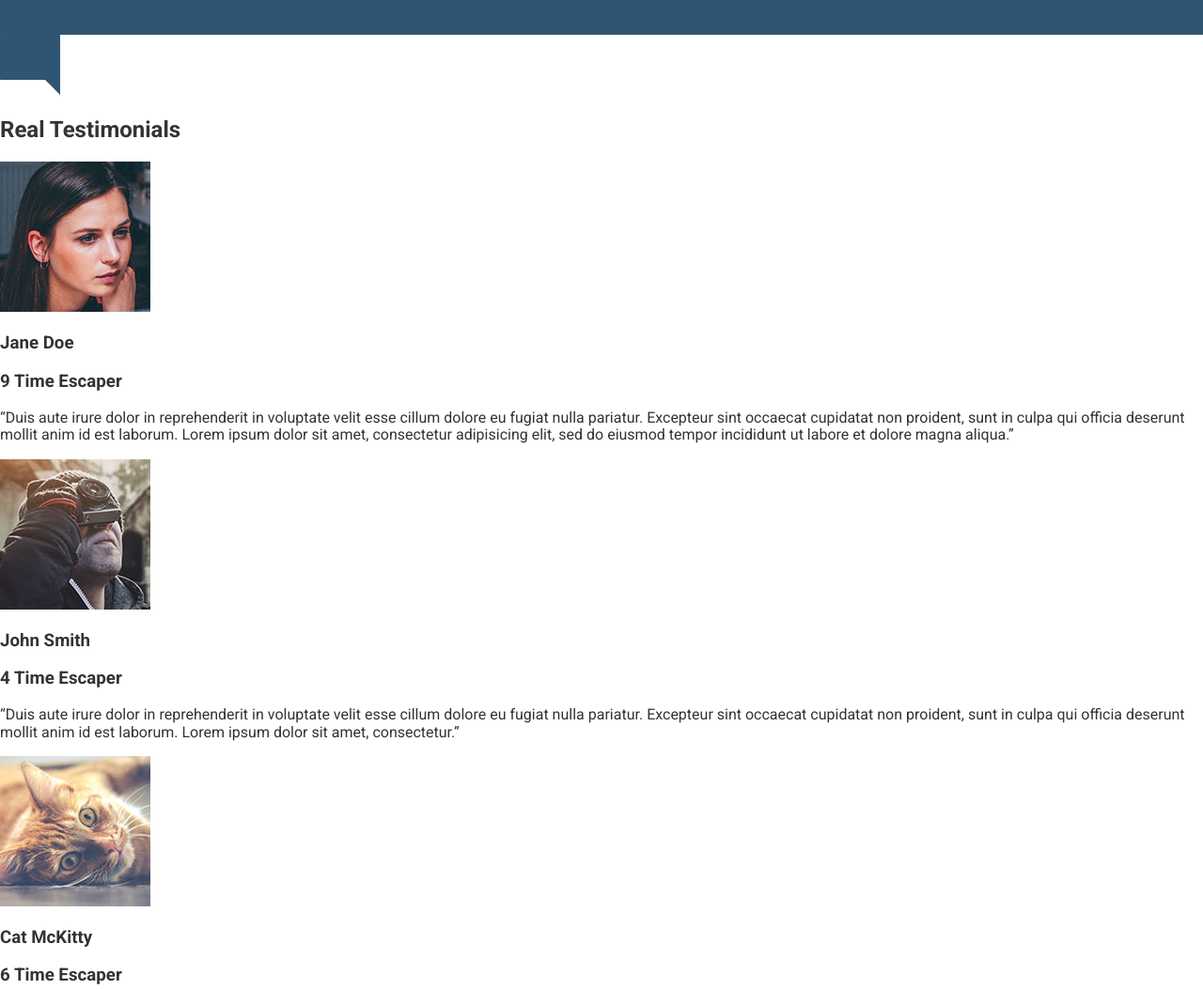
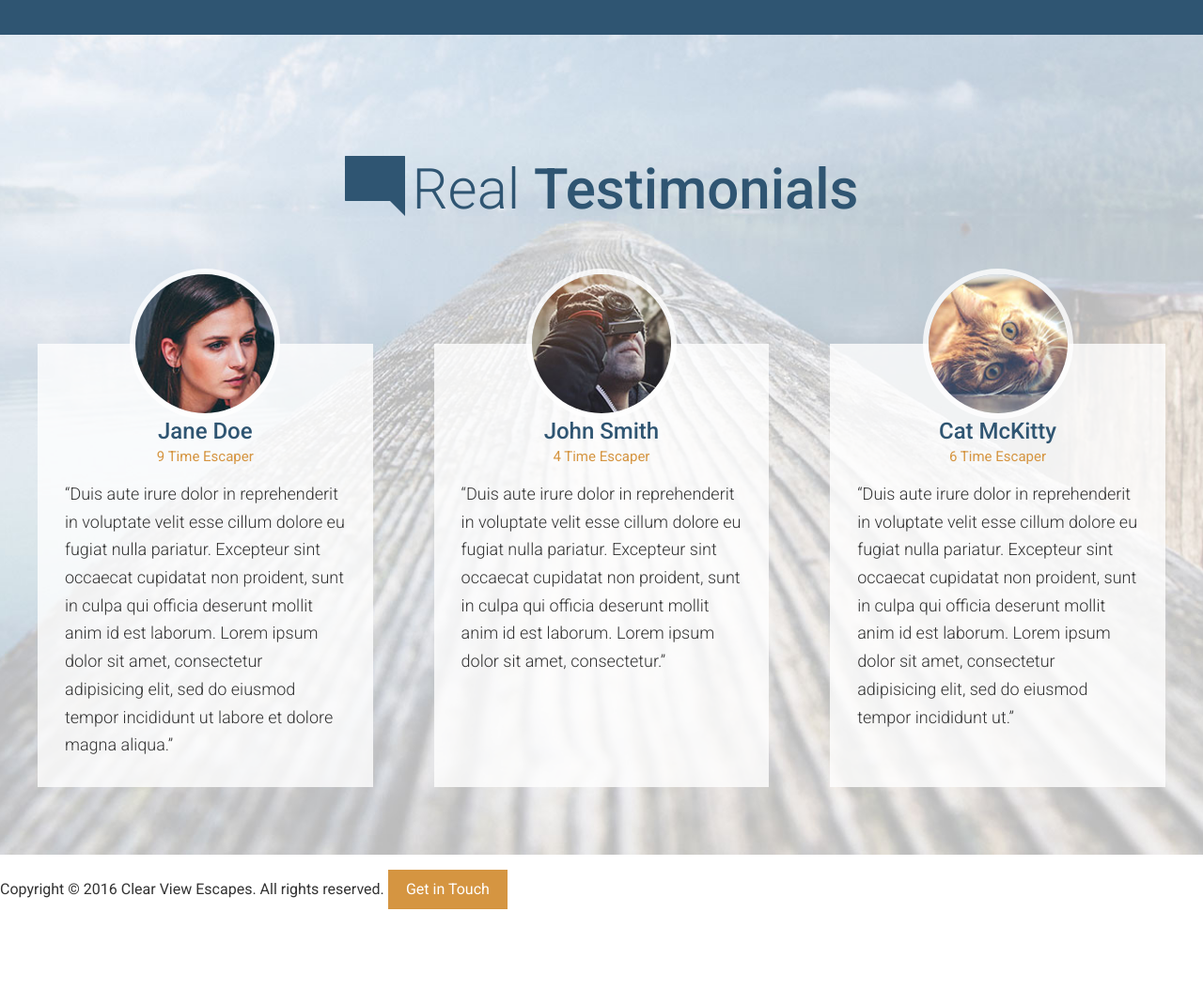
Before and after one commit to Webyara/MyJourney, a website: page app/index.html in a window 1280 px wide. Shown: the part 2980-4033 px from the top of the page at 94% size. After the commit the page ends 3964 px from the top, so only its background shows below. Drawn offline with Linux system fonts and the light colour scheme.

Commit message:
Completed the Testimonials section

```diff
--- a/app/assets/styles/base/_mixins.css
+++ b/app/assets/styles/base/_mixins.css
@@ -11,7 +11,7 @@
 }
 
 @define-mixin atLarge {
-  @media (min-width: 1200px) {
+  @media (min-width: 1010px) {
     @mixin-content;
   }
 }
--- a/app/assets/styles/modules/_page-section.css
+++ b/app/assets/styles/modules/_page-section.css
@@ -1,14 +1,38 @@
 .page-section {
+  padding: 1.2rem 0;
 
-	padding: 1.2rem 0;
+  @mixin atMedium {
+    padding: 4.5rem 0;
+  }
 
- @mixin atMedium {
-	 padding: 4.5rem 0;
- }
+  &--no-b-padding-until-medium {
+    padding-bottom: 0;
 
+    @mixin atMedium {
+      padding-bottom: 4.5rem;
+    }
+  }
+
+    &--no-b-padding-until-large {
+    padding-bottom: 0;
+
+    @mixin atLarge {
+      padding-bottom: 4.5rem;
+    }
+  }
 
   &--blue {
     background-color: $mainBlue;
     color: #FFF;
   }
+
+  &--testimonials {
+    background-color: #e0e6ef;
+
+    @mixin atLarge {
+      background: url('/assets/images/testimonials-bg.jpg') top center no-repeat;
+      background-size: cover;
+    }
+  }
+
 }
--- a/app/assets/styles/modules/_row.css
+++ b/app/assets/styles/modules/_row.css
@@ -1,6 +1,10 @@
 .row {
 
 	@mixin clearfix;
+
+	&--t-padding {
+		padding-top: 80px;
+	}
 
 	&--gutters {
 		margin-right: -65px;
@@ -8,6 +12,10 @@
 
 	&--gutters-large {
 		margin-right: -100px;
+	}
+
+	&--gutters-right {
+		margin-right: -45px;
 	}
 
 
@@ -20,6 +28,12 @@
 	&--gutters-large > div {
 		padding-right: 100px;
 	}
+
+	&-gutters-small > div {
+		padding-right: 45px;
+	}
+
+
 
 	&__b-margin-untill-medium {
 		margin-bottom: 1rem;
@@ -58,6 +72,62 @@
 
 	}
 
+	@mixin atLarge {
+
+		&__b-margin-untill-large {
+			margin-bottom: 0;
+		}
+
+		&__large-4 {
+		float: left;
+		width: 33.33%;
+	}
+
+	&__large-4--larger {
+		width: 37%;
+	}
+
+	&__large-6 {
+		float: left;
+		width: 50%;
+
+	}
+
+
+	&__large-8 {
+		float: left;
+		width:66.66%
+	}
+
+	&__large-8--smaller {
+		width: 63%;
+	}
+
+	}
+
+	/*Begin Equal Height Rules*/
+
+	&--equal-height-at-medium {
+		@mixin atMedium {
+			display: flex;
+		}
+
+		& > div {
+			float: none;
+			display: flex;
+		}
+	}
+
+	&--equal-height-at-large {
+		@mixin atLarge {
+			display: flex;
+		}
+
+		& > div {
+			float: none;
+			display: flex;
+		}
+	}
 
 
 
--- a/app/assets/styles/modules/_section-title.css
+++ b/app/assets/styles/modules/_section-title.css
@@ -11,6 +11,10 @@
     font-weight: 500;
   }
 
+   &--blue {
+	  color: $mainBlue;
+  }
+
   &__icon {
     display: block;
     margin-left: auto;
@@ -18,6 +22,8 @@
     margin-bottom: .6rem;
 
     @mixin atSmall {
+	  position: relative;
+	  top: 8px;
       margin-right: .5rem;
       margin-left: 0;
       margin-bottom: 0;
--- /dev/null
+++ b/app/assets/styles/modules/_testimonial.css
@@ -0,0 +1,45 @@
+.testimonial {
+	background-color: rgba(255, 255, 255, .8);
+	padding: 0 18px 1px 18px;
+	margin-bottom: 98px;
+
+	@mixin atLarge {
+		margin-bottom: 0;
+		padding: 0 1.8125rem 1px 1.8125rem;
+
+	}
+
+	&--last {
+		margin-bottom: 0;
+	}
+
+
+
+	&__photo {
+		border-radius: 80px;
+		overflow: hidden;
+		width: 160px;
+		height: 160px;
+		margin: 0 auto -80px auto;
+		position: relative;
+		top: -80px;
+		border: 6px solid rgba(255, 255, 255, .8);
+	}
+
+	&__title {
+		color: $mainBlue;
+		text-align: center;
+		font-size: 1.5rem;
+		font-weight: 500;
+		margin: 0;
+	}
+
+	&__subtitle {
+		color: $mainOrange;
+		text-align: center;
+		font-weight: 400;
+		font-size: 0.9375rem;
+		margin: .25rem 0 1rem 0;
+	}
+
+}
--- a/app/assets/styles/modules/_wrapper.css
+++ b/app/assets/styles/modules/_wrapper.css
@@ -8,6 +8,26 @@
 
   &--medium {
     max-width: 976px;
+  }
+
+  &--no-padding-until-medium {
+	  padding-left: 0;
+	  padding-right: 0;
+
+	  @mixin atMedium {
+		  padding-left: 18px;
+		  padding-right: 18px;
+	  }
+  }
+
+  &--no-padding-until-large {
+	  padding-left: 0;
+	  padding-right: 0;
+
+	  @mixin atLarge {
+		  padding-left: 18px;
+		  padding-right: 18px;
+	  }
   }
 
   .wrapper {
--- a/app/assets/styles/styles.css
+++ b/app/assets/styles/styles.css
@@ -11,3 +11,4 @@
 @import "modules/_generic-content-container";
 @import "modules/_section-title";
 @import "modules/_feature-item";
+@import "modules/_testimonial";
--- a/app/index.html
+++ b/app/index.html
@@ -116,24 +116,54 @@
 	   </div>
 
 
-  <div id="testimonials">
-    <img src="assets/images/icons/comment.svg">
-    <h2>Real Testimonials</h2>
+  <div id="testimonials"  class="page-section page-section--no-b-padding-until-large page-section--testimonials">
+      <div class="wrapper wrapper--no-padding-until-large">
+			<h2 class="section-title section-title--blue" ><img class="section-title__icon"  src="assets/images/icons/comment.svg">Real <strong>Testimonials</strong></h2>
 
-    <img src="assets/images/testimonial-jane.jpg">
-    <h3>Jane Doe</h3>
-    <h3>9 Time Escaper</h3>
-    <p>&ldquo;Duis aute irure dolor in reprehenderit in voluptate velit esse cillum dolore eu fugiat nulla pariatur. Excepteur sint occaecat cupidatat non proident, sunt in culpa qui officia deserunt mollit anim id est laborum. Lorem ipsum dolor sit amet, consectetur adipisicing elit, sed do eiusmod tempor incididunt ut labore et dolore magna aliqua.&rdquo;</p>
+			<div class="row row--gutters row--equal-height-at-large row--gutters-small row--t-padding generic-content-container ">
 
-    <img src="assets/images/testimonial-john.jpg">
-    <h3>John Smith</h3>
-    <h3>4 Time Escaper</h3>
-    <p>&ldquo;Duis aute irure dolor in reprehenderit in voluptate velit esse cillum dolore eu fugiat nulla pariatur. Excepteur sint occaecat cupidatat non proident, sunt in culpa qui officia deserunt mollit anim id est laborum. Lorem ipsum dolor sit amet, consectetur.&rdquo;</p>
+				<div class="row__large-4">
+						<div class="testimonial">
 
-    <img src="assets/images/testimonial-cat.jpg">
-    <h3>Cat McKitty</h3>
-    <h3>6 Time Escaper</h3>
-    <p>&ldquo;Duis aute irure dolor in reprehenderit in voluptate velit esse cillum dolore eu fugiat nulla pariatur. Excepteur sint occaecat cupidatat non proident, sunt in culpa qui officia deserunt mollit anim id est laborum. Lorem ipsum dolor sit amet, consectetur adipisicing elit, sed do eiusmod tempor incididunt ut.&rdquo;</p>
+						<div class="testimonial__photo">
+							 <img sizes="160px" srcset="assets/images/testimonial-jane.jpg 160w, assets/images/testimonial-jane-hi-dpi.jpg 320w" alt="Jane Doe">
+						</div>
+
+					<h3 class="testimonial__title">Jane Doe</h3>
+					<h4 class="testimonial__subtitle">9 Time Escaper</h4>
+					<p>&ldquo;Duis aute irure dolor in reprehenderit in voluptate velit esse cillum dolore eu fugiat nulla pariatur. Excepteur sint occaecat cupidatat non proident, sunt in culpa qui officia deserunt mollit anim id est laborum. Lorem ipsum dolor sit amet, consectetur adipisicing elit, sed do eiusmod tempor incididunt ut labore et dolore magna aliqua.&rdquo;</p>
+					</div>
+				</div>
+
+
+				<div class="row__large-4">
+					<div class="testimonial">
+
+					<div class="testimonial__photo">
+					<img sizes="160px" srcset="assets/images/testimonial-john.jpg 160w, assets/images/testimonial-john-hi-dpi.jpg 320w" alt="John Smith">
+					</div>
+
+					<h3 class="testimonial__title">John Smith</h3>
+					<h4 class="testimonial__subtitle">4 Time Escaper</h4>
+					<p>&ldquo;Duis aute irure dolor in reprehenderit in voluptate velit esse cillum dolore eu fugiat nulla pariatur. Excepteur sint occaecat cupidatat non proident, sunt in culpa qui officia deserunt mollit anim id est laborum. Lorem ipsum dolor sit amet, consectetur.&rdquo;</p>
+				</div>
+				    </div>
+
+
+				<div class="row__large-4">
+					<div class="testimonial testimonial--last">
+					<div class="testimonial__photo">
+							<img sizes="160px" srcset="assets/images/testimonial-cat.jpg 160w, assets/images/testimonial-cat-hi-dpi.jpg 320w" alt="Cat McKitty">
+					</div>
+
+					<h3 class="testimonial__title">Cat McKitty</h3>
+					<h4 class="testimonial__subtitle">6 Time Escaper</h4>
+					<p>&ldquo;Duis aute irure dolor in reprehenderit in voluptate velit esse cillum dolore eu fugiat nulla pariatur. Excepteur sint occaecat cupidatat non proident, sunt in culpa qui officia deserunt mollit anim id est laborum. Lorem ipsum dolor sit amet, consectetur adipisicing elit, sed do eiusmod tempor incididunt ut.&rdquo;</p>
+				</div>
+					</div>
+
+			</div>
+	  </div>
   </div>
 
   <footer>
--- a/app/temp/styles/styles.css
+++ b/app/temp/styles/styles.css
@@ -542,6 +542,32 @@ a {
   max-width: 976px;
 }
 
+.wrapper--no-padding-until-medium {
+  padding-left: 0;
+  padding-right: 0;
+}
+
+@media (min-width: 800px) {
+
+  .wrapper--no-padding-until-medium {
+    padding-left: 18px;
+    padding-right: 18px;
+  }
+}
+
+.wrapper--no-padding-until-large {
+  padding-left: 0;
+  padding-right: 0;
+}
+
+@media (min-width: 1010px) {
+
+  .wrapper--no-padding-until-large {
+    padding-left: 18px;
+    padding-right: 18px;
+  }
+}
+
 .wrapper .wrapper {
   padding-left: 0;
   padding-right: 0;
@@ -559,8 +585,8 @@ a {
 }
 
 .page-section {
+  padding: 1.2rem 0;
 
-	padding: 1.2rem 0;
 }
 
 @media (min-width: 800px) {
@@ -570,9 +596,43 @@ a {
   }
 }
 
+.page-section--no-b-padding-until-medium {
+  padding-bottom: 0;
+}
+
+@media (min-width: 800px) {
+
+  .page-section--no-b-padding-until-medium {
+    padding-bottom: 4.5rem;
+  }
+}
+
+.page-section--no-b-padding-until-large {
+  padding-bottom: 0;
+}
+
+@media (min-width: 1010px) {
+
+  .page-section--no-b-padding-until-large {
+    padding-bottom: 4.5rem;
+  }
+}
+
 .page-section--blue {
   background-color: #2f5572;
   color: #FFF;
+}
+
+.page-section--testimonials {
+  background-color: #e0e6ef;
+}
+
+@media (min-width: 1010px) {
+
+  .page-section--testimonials {
+    background: url('/assets/images/testimonials-bg.jpg') top center no-repeat;
+    background-size: cover;
+  }
 }
 
 .headline {
@@ -639,6 +699,10 @@ a {
   display: table;
 }
 
+.row--t-padding {
+  padding-top: 80px;
+}
+
 .row--gutters {
   margin-right: -65px;
 }
@@ -647,12 +711,20 @@ a {
   margin-right: -100px;
 }
 
+.row--gutters-right {
+  margin-right: -45px;
+}
+
 .row--gutters > div {
   padding-right: 65px;
 }
 
 .row--gutters-large > div {
   padding-right: 100px;
+}
+
+.row-gutters-small > div {
+  padding-right: 45px;
 }
 
 .row__b-margin-untill-medium {
@@ -687,6 +759,70 @@ a {
   .row__medium-8--smaller {
     width: 63%;
   }
+}
+
+@media (min-width: 1010px) {
+
+  .row__b-margin-untill-large {
+    margin-bottom: 0;
+  }
+
+  .row__large-4 {
+    float: left;
+    width: 33.33%;
+  }
+
+  .row__large-4--larger {
+    width: 37%;
+  }
+
+  .row__large-6 {
+    float: left;
+    width: 50%;
+  }
+
+  .row__large-8 {
+    float: left;
+    width: 66.66%;
+  }
+
+  .row__large-8--smaller {
+    width: 63%;
+  }
+}
+
+/*Begin Equal Height Rules*/
+
+@media (min-width: 800px) {
+
+  .row--equal-height-at-medium {
+    display: -webkit-box;
+    display: -ms-flexbox;
+    display: flex;
+  }
+}
+
+.row--equal-height-at-medium > div {
+  float: none;
+  display: -webkit-box;
+  display: -ms-flexbox;
+  display: flex;
+}
+
+@media (min-width: 1010px) {
+
+  .row--equal-height-at-large {
+    display: -webkit-box;
+    display: -ms-flexbox;
+    display: flex;
+  }
+}
+
+.row--equal-height-at-large > div {
+  float: none;
+  display: -webkit-box;
+  display: -ms-flexbox;
+  display: flex;
 }
 
 .generic-content-container p {
@@ -724,6 +860,10 @@ a {
   font-weight: 500;
 }
 
+.section-title--blue {
+  color: #2f5572;
+}
+
 .section-title__icon {
   display: block;
   margin-left: auto;
@@ -734,6 +874,8 @@ a {
 @media (min-width: 530px) {
 
   .section-title__icon {
+    position: relative;
+    top: 8px;
     margin-right: .5rem;
     margin-left: 0;
     margin-bottom: 0;
@@ -782,3 +924,49 @@ a {
     font-size: 1.875rem;
   }
 }
+
+.testimonial {
+	background-color: rgba(255, 255, 255, .8);
+	padding: 0 18px 1px 18px;
+	margin-bottom: 98px;
+
+}
+
+@media (min-width: 1010px) {
+
+  .testimonial {
+    margin-bottom: 0;
+    padding: 0 1.8125rem 1px 1.8125rem;
+  }
+}
+
+.testimonial--last {
+  margin-bottom: 0;
+}
+
+.testimonial__photo {
+  border-radius: 80px;
+  overflow: hidden;
+  width: 160px;
+  height: 160px;
+  margin: 0 auto -80px auto;
+  position: relative;
+  top: -80px;
+  border: 6px solid rgba(255, 255, 255, .8);
+}
+
+.testimonial__title {
+  color: #2f5572;
+  text-align: center;
+  font-size: 1.5rem;
+  font-weight: 500;
+  margin: 0;
+}
+
+.testimonial__subtitle {
+  color: #d59541;
+  text-align: center;
+  font-weight: 400;
+  font-size: 0.9375rem;
+  margin: .25rem 0 1rem 0;
+}
```
